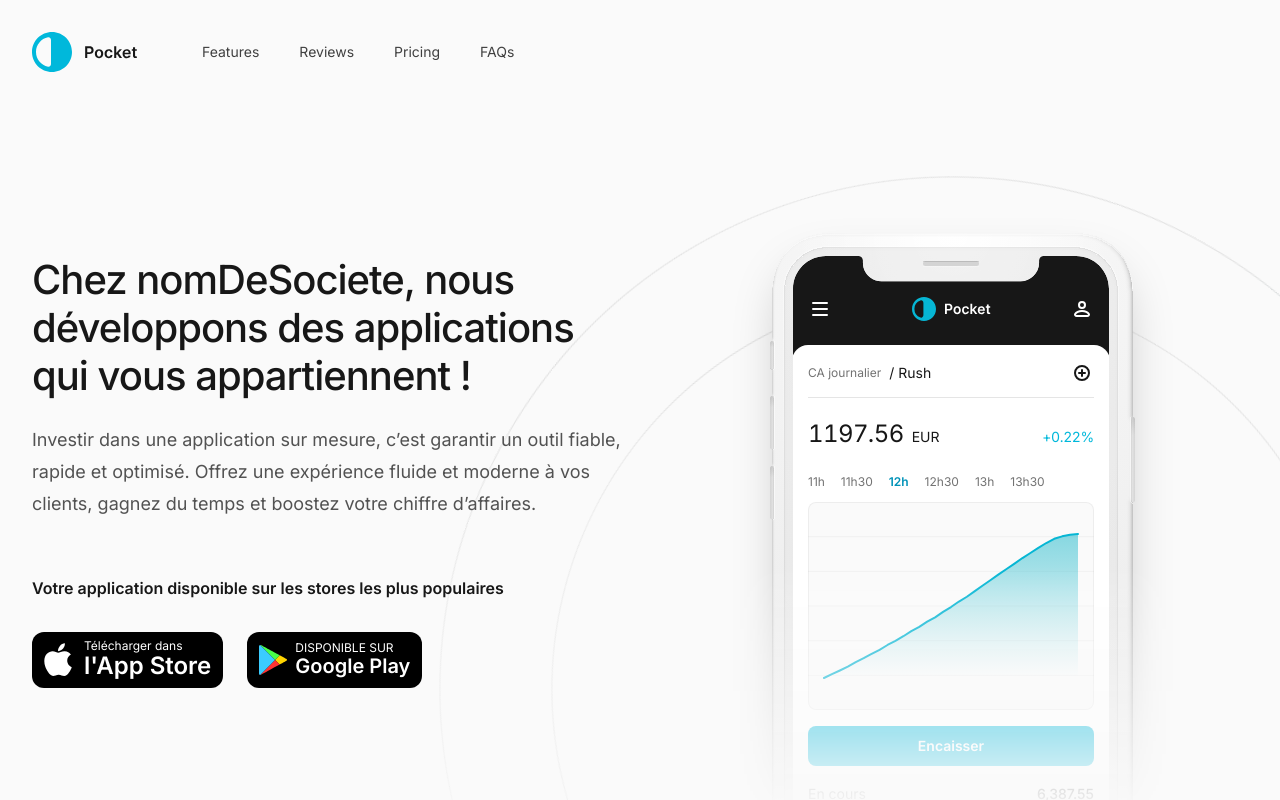
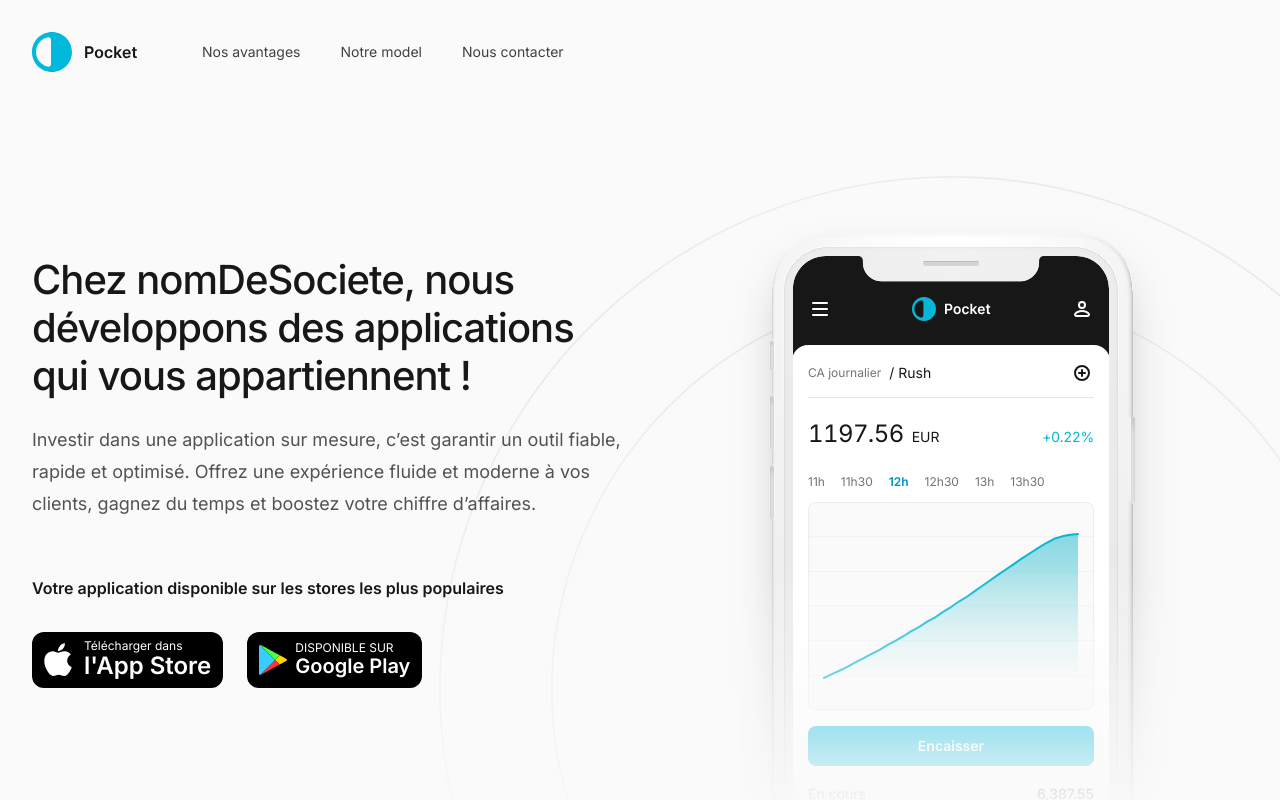
Before and after one commit to Iskandar835/landing-page, a Next.js app: page / in a window 1280 px wide. Shown: the top 800 px of the page. Built offline with nearby package versions, Linux system fonts and the light colour scheme.

Commit message:
chore(anchor-link): Changement du nom des liens d'ancre et leurs target

```diff
--- a/src/components/CallToAction.tsx
+++ b/src/components/CallToAction.tsx
@@ -13,7 +13,10 @@
       </div>
       <Container className="relative">
         <div className="mx-auto max-w-md sm:text-center">
-          <h2 className="text-3xl font-medium tracking-tight text-white sm:text-4xl">
+          <h2
+            className="text-3xl font-medium tracking-tight text-white sm:text-4xl"
+            id="contacts"
+          >
             Votre application n’attend plus
           </h2>
           <p className="mt-4 text-lg text-gray-300">
--- a/src/components/Header.tsx
+++ b/src/components/Header.tsx
@@ -9,7 +9,6 @@
 } from '@headlessui/react'
 import { AnimatePresence, motion } from 'framer-motion'
 
-import { Button } from '@/components/Button'
 import { Container } from '@/components/Container'
 import { Logo } from '@/components/Logo'
 import { NavLinks } from '@/components/NavLinks'
@@ -108,22 +107,15 @@
                           className="absolute inset-x-0 top-0 z-0 origin-top rounded-b-2xl bg-gray-50 px-6 pt-32 pb-6 shadow-2xl shadow-gray-900/20"
                         >
                           <div className="space-y-4">
-                            <MobileNavLink href="/#features">
-                              Features
+                            <MobileNavLink href="/#our-advantages">
+                              Nos avantages
                             </MobileNavLink>
-                            <MobileNavLink href="/#reviews">
-                              Reviews
+                            <MobileNavLink href="/#our-model">
+                              Notre model
                             </MobileNavLink>
-                            <MobileNavLink href="/#pricing">
-                              Pricing
+                            <MobileNavLink href="/#contacts">
+                              Nous contacter
                             </MobileNavLink>
-                            <MobileNavLink href="/#faqs">FAQs</MobileNavLink>
-                          </div>
-                          <div className="mt-8 flex flex-col gap-4">
-                            <Button href="/login" variant="outline">
-                              Log in
-                            </Button>
-                            <Button href="#">Download the app</Button>
                           </div>
                         </PopoverPanel>
                       </>
--- a/src/components/NavLinks.tsx
+++ b/src/components/NavLinks.tsx
@@ -9,10 +9,9 @@
   let timeoutRef = useRef<number | null>(null)
 
   return [
-    ['Features', '/#features'],
-    ['Reviews', '/#reviews'],
-    ['Pricing', '/#pricing'],
-    ['FAQs', '/#faqs'],
+    ['Nos avantages', '/#our-advantages'],
+    ['Notre model', '/#our-model'],
+    [' Nous contacter', '/#contacts'],
   ].map(([label, href], index) => (
     <Link
       key={label}
--- a/src/components/PrimaryFeatures.tsx
+++ b/src/components/PrimaryFeatures.tsx
@@ -195,7 +195,10 @@
     >
       <Container>
         <div className="mx-auto max-w-2xl sm:text-center">
-          <h2 className="text-3xl font-medium tracking-tight text-gray-900">
+          <h2
+            className="text-3xl font-medium tracking-tight text-gray-900"
+            id="our-advantages"
+          >
             Pourquoi votre snack a besoin d’une application ?
           </h2>
           <p className="mt-2 text-lg text-gray-600">
--- a/src/components/SecondaryFeatures.tsx
+++ b/src/components/SecondaryFeatures.tsx
@@ -560,7 +560,10 @@
     >
       <Container>
         <div className="mx-auto max-w-2xl lg:mx-0 lg:max-w-3xl">
-          <h2 className="text-3xl font-medium tracking-tight text-white">
+          <h2
+            className="text-3xl font-medium tracking-tight text-white"
+            id="our-model"
+          >
             Notre model reponds à vos besoins
           </h2>
           <p className="mt-10 text-lg text-gray-400 lg:mt-8">
```
